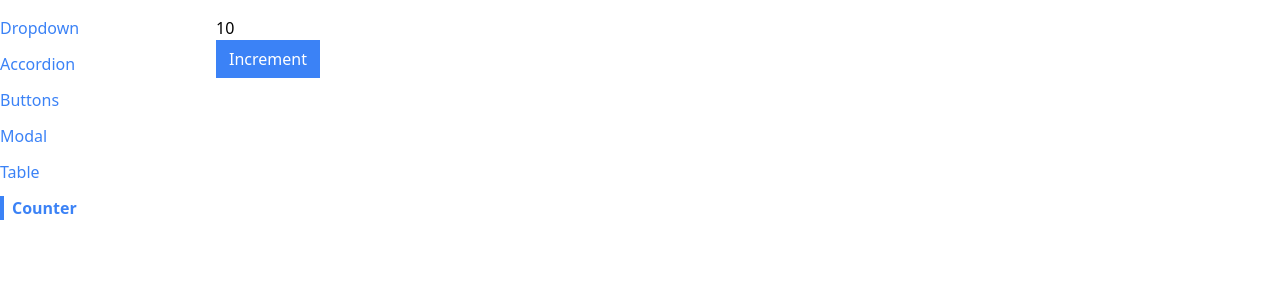
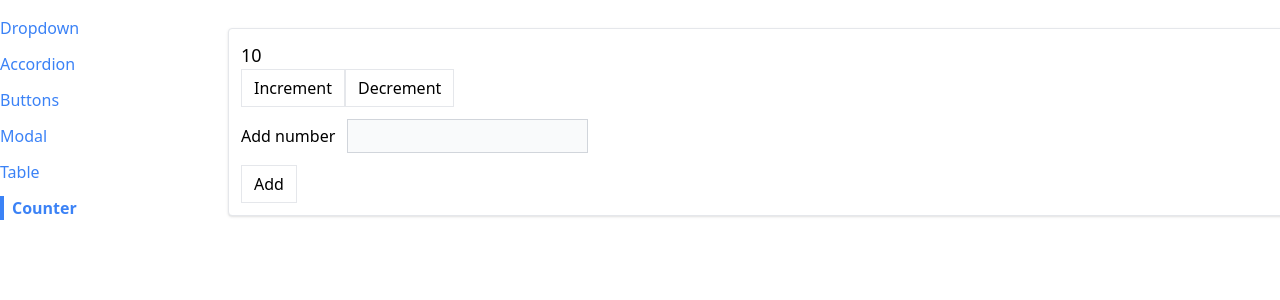
Before and after one commit to HajHamid/React-Learning, a React (Create React App) app in the folder comps/: page /counter in a window 1280 px wide. Shown: the top 300 px of the page. Built offline with nearby package versions, Linux system fonts and the light colour scheme.

Commit message:
refactor counter page component with useReducer

```diff
--- a/comps/src/App.js
+++ b/comps/src/App.js
@@ -6,6 +6,7 @@ import DropdownPage from './pages/DropdownPage'
 import ModalPage from "./pages/ModalPage"
 import TablePage from "./pages/TablePage"
 import CounterPage from "./pages/CounterPage"
+import CounterPage2 from "./pages/CounterPage2"
 
 function App() {
     return (
@@ -28,7 +29,8 @@ function App() {
                     <TablePage />
                 </Route>
                 <Route path='/counter'>
-                    <CounterPage initialCount={10} />
+                    {/* <CounterPage initialCount={10} /> */}
+                    <CounterPage2 initialCount={10} />
                 </Route>
             </div>
         </div>
--- a/comps/src/components/Button.js
+++ b/comps/src/components/Button.js
@@ -13,13 +13,13 @@ function Button({
 }) {
     const classes = className(
         rest.className,
-        'flex items-center px-3 py-1.5 border text-white',
+        'flex items-center px-3 py-1.5 border',
         {
-            'border-blue-500 bg-blue-500': primary,
-            'border-gray-900 bg-gray-900': secondary,
-            'border-green-500 bg-green-500': success,
-            'border-yellow-400 bg-yellow-400': warning,
-            'border-red-500 bg-red-500': danger,
+            'border-blue-500 bg-blue-500 text-white': primary,
+            'border-gray-900 bg-gray-900 text-white': secondary,
+            'border-green-500 bg-green-500 text-white': success,
+            'border-yellow-400 bg-yellow-400 text-white': warning,
+            'border-red-500 bg-red-500 text-white': danger,
             'rounded-full': rounded,
             'bg-white': outline,
             'text-blue-500': outline && primary,
--- /dev/null
+++ b/comps/src/pages/CounterPage2.js
@@ -0,0 +1,94 @@
+import { useReducer } from 'react'
+import Button from "../components/Button"
+import Panel from "../components/Panel"
+
+const INCREMENT = 'increment'
+const DECREMENT = 'decrement'
+const ADD_TO_VALUE = 'add_to_value'
+const ADD_TO_COUNT = 'add_to_count'
+
+const reducer = (state, action) => {
+    switch (action.type) {
+        case INCREMENT:
+            return {
+                ...state,
+                count: state.count + 1
+            }
+        case DECREMENT:
+            return {
+                ...state,
+                count: state.count - 1
+            }
+        case ADD_TO_VALUE:
+            return {
+                ...state,
+                valueToAdd: action.payload
+            }
+        case ADD_TO_COUNT:
+            return {
+                ...state,
+                count: state.count + state.valueToAdd,
+                valueToAdd: 0
+            }
+        default:
+            throw Error
+    }
+}
+
+function CounterPage2({ initialCount }) {
+    const [state, dispatch] = useReducer(reducer, {
+        count: initialCount,
+        valueToAdd: 0
+    })
+
+    const increment = () => {
+        dispatch({
+            type: INCREMENT
+        })
+    }
+
+    const decrement = () => {
+        dispatch({
+            type: DECREMENT
+        })
+    }
+
+    const hanldeChange = (event) => {
+        const value = parseInt(event.target.value) || 0
+        dispatch({
+            type: ADD_TO_VALUE,
+            payload: value
+        })
+
+    }
+
+    const handleSubmit = (event) => {
+        event.preventDefault()
+
+        dispatch({
+            type: ADD_TO_COUNT
+        })
+    }
+
+    return (
+        <Panel className="m-3">
+            <h1 className="text-lg">{state.count}</h1>
+            <div className="flex flex-row">
+                <Button onClick={increment}>Increment</Button>
+                <Button onClick={decrement}>Decrement</Button>
+            </div>
+
+            <form onSubmit={handleSubmit}>
+                <label>Add number</label>
+                <input
+                    type="number"
+                    onChange={hanldeChange}
+                    className="p-1 m-3 bg-gray-50 border border-gray-300"
+                    value={state.valueToAdd || ''} />
+                <Button>Add</Button>
+            </form>
+        </Panel>
+    )
+}
+
+export default CounterPage2
```
